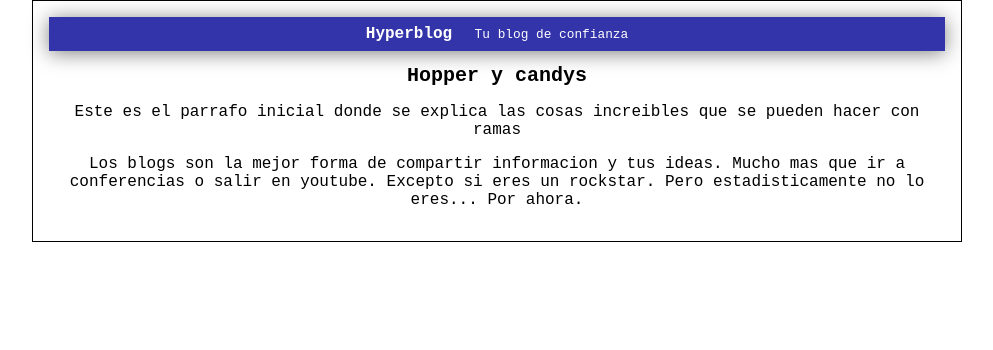
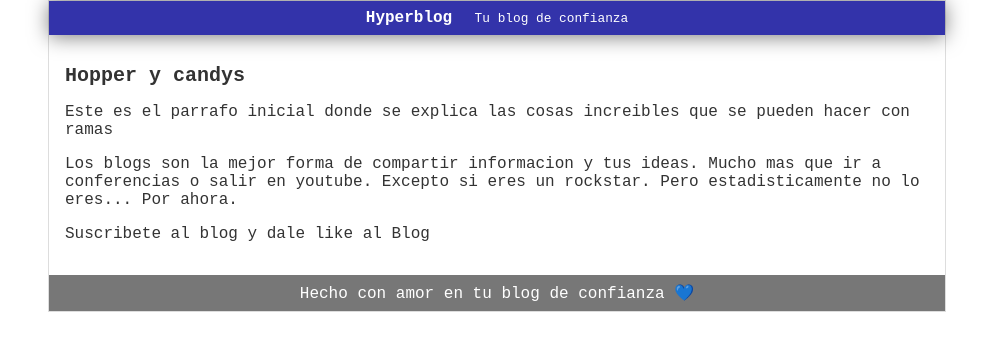
Before and after one commit to jorgelga2707/hyperblog, a plain HTML site: page index.html in a window 1280 px wide. Shown: the whole page, without its empty margins (143-1136 px from the left). Drawn offline with Linux system fonts and the light colour scheme.

Commit message:
Footer terminado

```diff
--- a/index.html
+++ b/index.html
@@ -16,9 +16,10 @@
             <div id="post">
                 <h1>Hopper y candys</h1>
                 <p>Este es el parrafo inicial donde se explica las cosas increibles que se pueden hacer con ramas</p>
-                <p>Los blogs son la mejor forma de compartir informacion y tus ideas. Mucho mas que ir a conferencias o salir en youtube. Excepto si eres un rockstar. Pero estadisticamente no lo eres... Por ahora.
-                </p>
+                <p>Los blogs son la mejor forma de compartir informacion y tus ideas. Mucho mas que ir a conferencias o salir en youtube. Excepto si eres un rockstar. Pero estadisticamente no lo eres... Por ahora.</p>
+                <p>Suscribete al blog y dale like al Blog</p>
             </div>
+            <div id="footer">Hecho con amor en tu blog de confianza &#128153;</div>
         </div>
     </body>
 </html>
--- a/styles.css
+++ b/styles.css
@@ -1,4 +1,5 @@
 body{
+    color: #333;
     text-align: center;
     font-family: 'Courier New', Courier, monospace;
     font-size: 16px;
@@ -11,6 +12,7 @@ body{
     box-shadow: 0px 2px 20px 0px rgba(0,0,0,0.5);
     color: white;
     font-weight: bold;
+    text-align: center;
     margin: 0;
     padding: 0.5em;
 }
@@ -23,12 +25,23 @@ body{
 
 #container{
     width: 70%;
-    padding: 1em;
-    text-align: center;
-    border: 1px solid #000;
+    padding: 0;
+    text-align: left;
+    border: 1px solid #DDD;
     margin: 0 auto;
 }
 
 #container h1{
     font-size: 20px;
 }
+
+#post{
+    padding: 1em;
+}
+
+#container #footer{
+    text-align: center;
+    background: #777;
+    color: white;
+    padding: 0.5em;
+}
```
